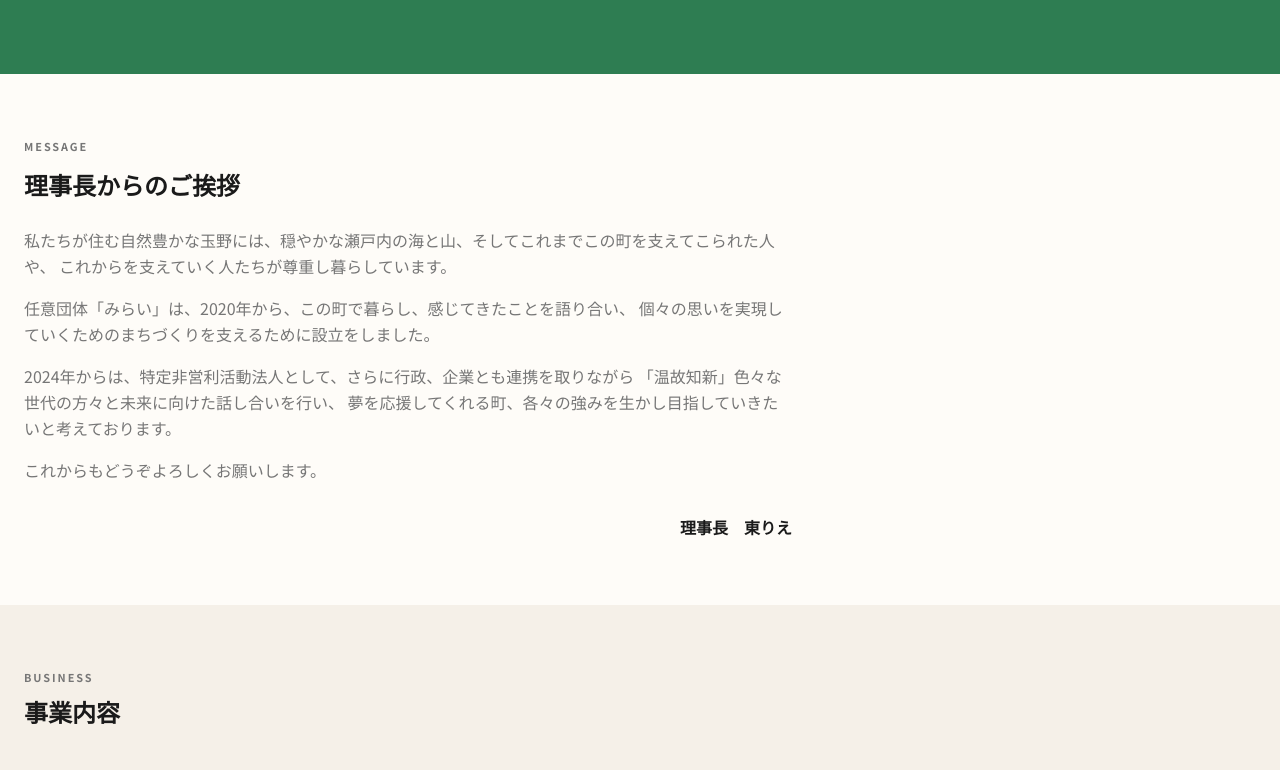
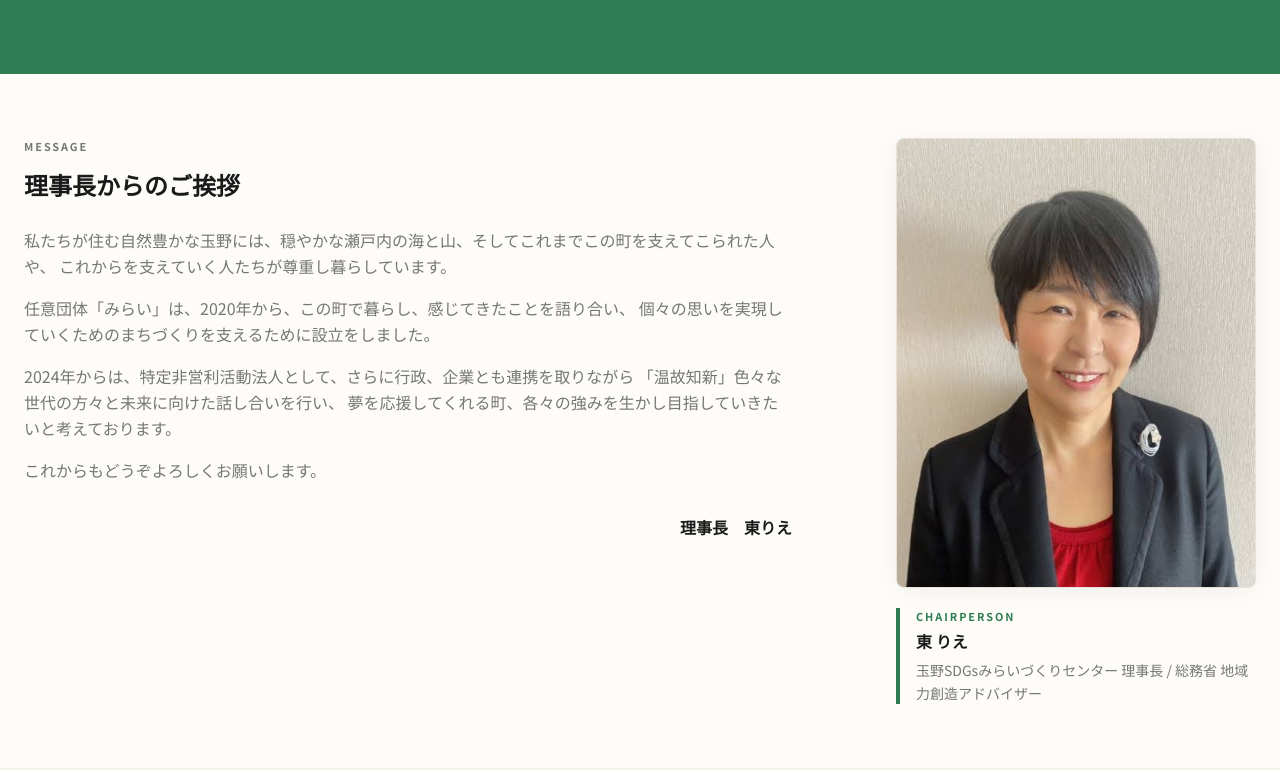
Before and after one commit to taisan0320/tamano-mirai, a Next.js app: page /about in a window 1280 px wide. Shown: the part 400-1170 px from the top of the page. Built offline with nearby package versions, Linux system fonts and the light colour scheme.

Commit message:
Update about page speaker information

```diff
--- a/src/app/about/page.tsx
+++ b/src/app/about/page.tsx
@@ -1,4 +1,5 @@
 import type { Metadata } from "next";
+import Image from "next/image";
 import Link from "next/link";
 import SpeakerPhoto from "@/components/SpeakerPhoto";
 
@@ -70,6 +71,28 @@ const membershipTypes = [
   { type: "ユース会員", fee: "無料", note: "学生・若者向け" },
 ];
 
+const speakers = [
+  {
+    name: "東 りえ",
+    role: "理事長",
+    credential: "総務省 地域力創造アドバイザー",
+    photo: "/speaker-azuma.jpg",
+    initial: "東",
+    topics: [
+      "地域づくりの人材育成、教育",
+      "地域と教育機関の連携（高校魅力化、地域学連携など）",
+    ],
+  },
+  {
+    name: "西田井 祐也",
+    role: "副理事長",
+    credential: "玉野市 地域学校連携コーディネーター / 社会教育士",
+    photo: "/speaker-nishidai.jpg",
+    initial: "西",
+    topics: ["探究学習とは"],
+  },
+];
+
 export default function AboutPage() {
   return (
     <div>
@@ -109,28 +132,50 @@ export default function AboutPage() {
       {/* Greeting */}
       <section className="bg-paper py-16">
         <div className="max-w-7xl mx-auto px-6">
+          <div className="grid gap-10 lg:grid-cols-[minmax(0,1fr)_360px] lg:items-start">
             <div className="max-w-3xl">
               <p className="section-label text-ink-muted mb-4">MESSAGE</p>
               <h2 className="text-2xl font-bold text-ink mb-6">理事長からのご挨拶</h2>
-            <p className="text-ink-muted leading-relaxed mb-4">
+              <div className="space-y-4 text-ink-muted leading-relaxed">
+                <p>
                   私たちが住む自然豊かな玉野には、穏やかな瀬戸内の海と山、そしてこれまでこの町を支えてこられた人や、
                   これからを支えていく人たちが尊重し暮らしています。
                 </p>
-            <p className="text-ink-muted leading-relaxed mb-4">
+                <p>
                   任意団体「みらい」は、2020年から、この町で暮らし、感じてきたことを語り合い、
                   個々の思いを実現していくためのまちづくりを支えるために設立をしました。
                 </p>
-            <p className="text-ink-muted leading-relaxed mb-4">
+                <p>
                   2024年からは、特定非営利活動法人として、さらに行政、企業とも連携を取りながら
                   「温故知新」色々な世代の方々と未来に向けた話し合いを行い、
                   夢を応援してくれる町、各々の強みを生かし目指していきたいと考えております。
                 </p>
-            <p className="text-ink-muted leading-relaxed">
+                <p>
                   これからもどうぞよろしくお願いします。
                 </p>
+              </div>
               <p className="mt-8 text-right text-ink font-bold">
                 理事長　東りえ
               </p>
+            </div>
+            <figure className="w-full max-w-sm lg:max-w-none">
+              <div className="relative aspect-[4/5] overflow-hidden rounded-lg border border-border-line bg-paper-deep shadow-whisper">
+                <Image
+                  src="/speaker-azuma.jpg"
+                  alt="玉野SDGsみらいづくりセンター 理事長 東りえ"
+                  fill
+                  sizes="(min-width: 1024px) 360px, 100vw"
+                  className="object-cover object-top"
+                />
+              </div>
+              <figcaption className="mt-5 border-l-4 border-forest pl-4">
+                <p className="section-label text-forest mb-1">CHAIRPERSON</p>
+                <p className="font-bold text-ink">東 りえ</p>
+                <p className="mt-1 text-sm text-ink-muted leading-relaxed">
+                  玉野SDGsみらいづくりセンター 理事長 / 総務省 地域力創造アドバイザー
+                </p>
+              </figcaption>
+            </figure>
           </div>
         </div>
       </section>
@@ -244,22 +289,29 @@ export default function AboutPage() {
             テーマや費用などはお気軽にお問い合わせください。
           </p>
           <div className="space-y-4 max-w-2xl mb-10">
-            {[
-              { name: "東 りえ", role: "理事長", photo: "/speaker-azuma.jpg", initial: "東" },
-              { name: "西田井 祐也", role: "副理事長", photo: "/speaker-nishidai.jpg", initial: "西" },
-            ].map((person) => (
-              <div key={person.name} className="bg-white border border-border-line rounded-xl p-5 flex items-center gap-6">
+            {speakers.map((person) => (
+              <div key={person.name} className="bg-white border border-border-line rounded-xl p-5 flex flex-col sm:flex-row sm:items-start gap-5 sm:gap-6">
                 <SpeakerPhoto src={person.photo} alt={person.name} initial={person.initial} />
                 <div className="flex-1 min-w-0">
                   <p className="section-label text-forest mb-0.5">{person.role}</p>
                   <h3 className="text-lg font-bold text-ink mb-3">{person.name}</h3>
-                  <dl className="flex flex-wrap gap-x-8 gap-y-2 text-sm">
-                    <div className="flex gap-2">
-                      <dt className="text-ink-muted shrink-0">講演内容</dt>
-                      <dd className="text-ink-soft">現在準備中</dd>
+                  <dl className="space-y-3 text-sm">
+                    <div className="grid gap-1 sm:grid-cols-[8em_1fr]">
+                      <dt className="text-ink-muted shrink-0 whitespace-nowrap">担当・専門領域</dt>
+                      <dd className="text-ink-soft">{person.credential}</dd>
                     </div>
-                    <div className="flex gap-2">
-                      <dt className="text-ink-muted shrink-0">費用など</dt>
+                    <div className="grid gap-1 sm:grid-cols-[8em_1fr]">
+                      <dt className="text-ink-muted shrink-0 whitespace-nowrap">講演内容</dt>
+                      <dd className="text-ink-soft">
+                        <ul className="space-y-1">
+                          {person.topics.map((topic) => (
+                            <li key={topic}>{topic}</li>
+                          ))}
+                        </ul>
+                      </dd>
+                    </div>
+                    <div className="grid gap-1 sm:grid-cols-[8em_1fr]">
+                      <dt className="text-ink-muted shrink-0 whitespace-nowrap">費用など</dt>
                       <dd className="text-ink-soft">お問い合わせください</dd>
                     </div>
                   </dl>
--- a/src/components/Footer.tsx
+++ b/src/components/Footer.tsx
@@ -24,6 +24,7 @@ const footerNav = [
     heading: "JOIN / 参加・連携",
     links: [
       { label: "入会・寄付", href: "/about#membership" },
+      { label: "講演のご依頼", href: "/about#speakers" },
       { label: "資料・報告書", href: "/documents" },
       { label: "お問い合わせ", href: "/contact" },
     ],
--- a/src/components/Header.tsx
+++ b/src/components/Header.tsx
@@ -14,6 +14,7 @@ const contentLinks = [
 
 const orgLinks = [
   { href: "/about", label: "みらいづくりセンターについて" },
+  { href: "/about#speakers", label: "講演のご依頼" },
   { href: "/documents", label: "各種資料・報告書" },
 ];
 
```
Lines whose indentation alone changed are shown as unchanged.
